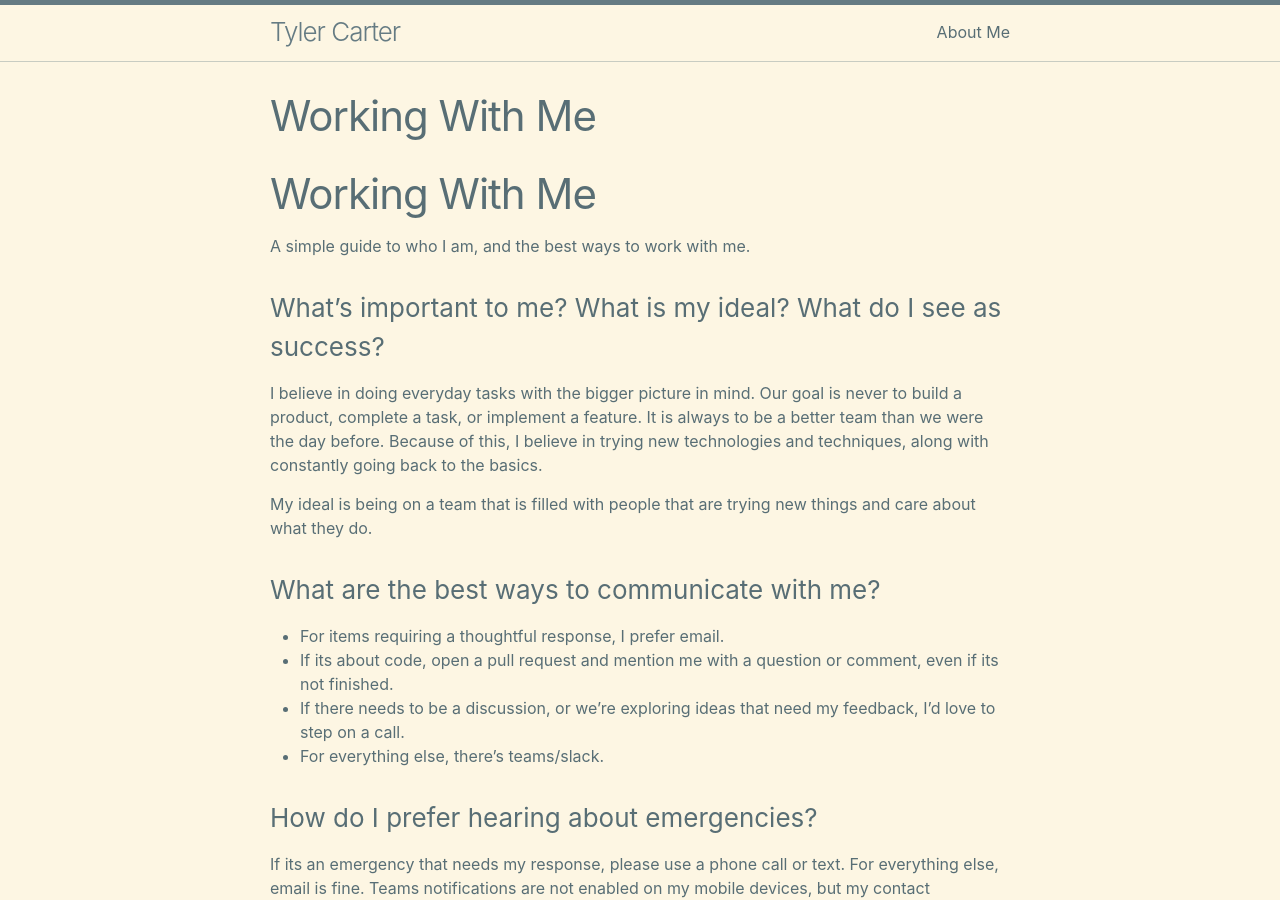
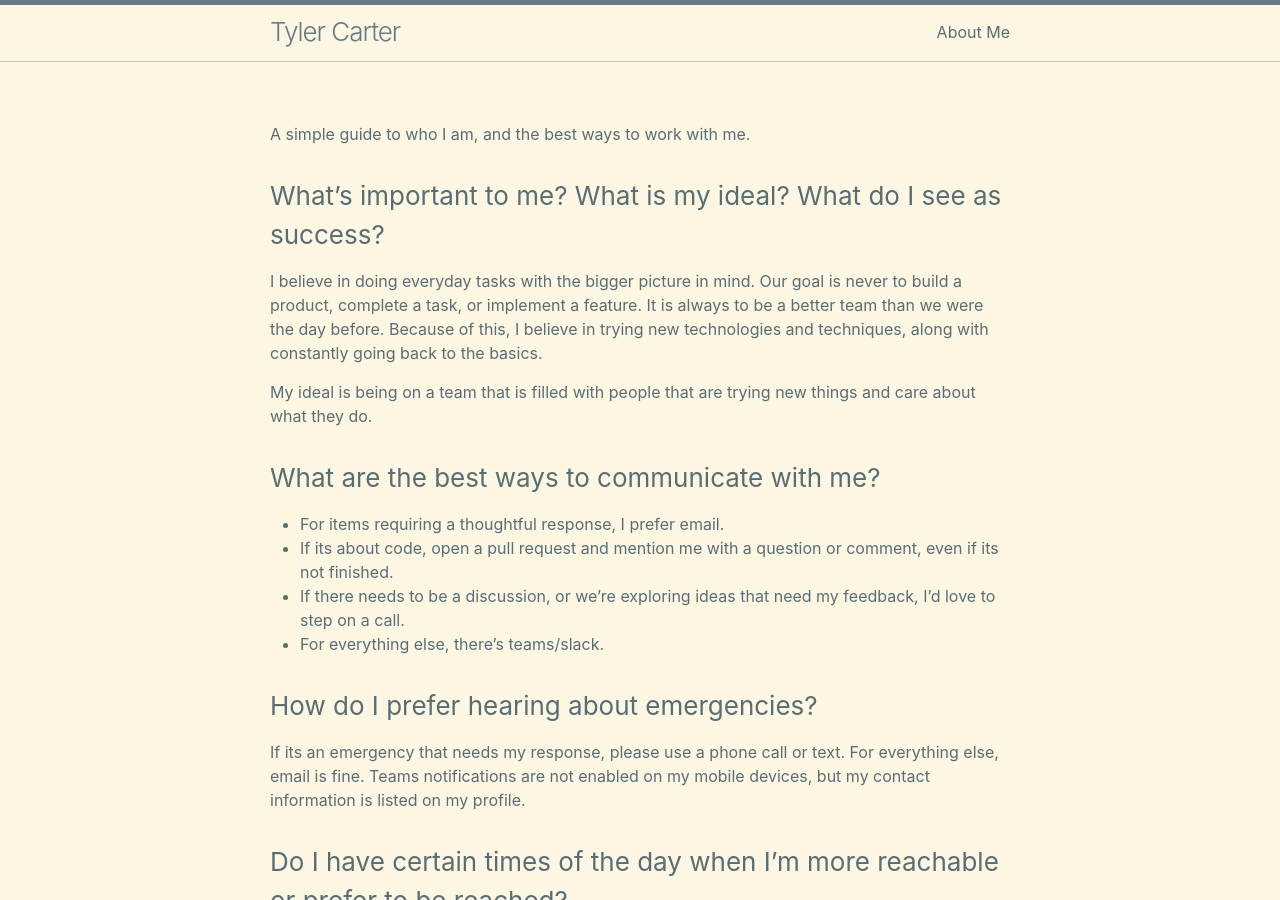
Before and after one commit to tylerhcarter/tylerhcarter.github.io, a Jekyll site: the page built from working-with-me.md, in a window 1280 px wide and 900 px high. Built offline with Jekyll 4.4.1, drawn with Linux system fonts in a browser that asks for light colours; our own code applies the rules of GitHub Pages for plain Markdown files.

Commit message:
Update working-with-me.md

```diff
--- a/working-with-me.md
+++ b/working-with-me.md
@@ -1,5 +1,3 @@
-# Working With Me
-
 A simple guide to who I am, and the best ways to work with me.
 
 ### What’s important to me? What is my ideal? What do I see as success?
```
